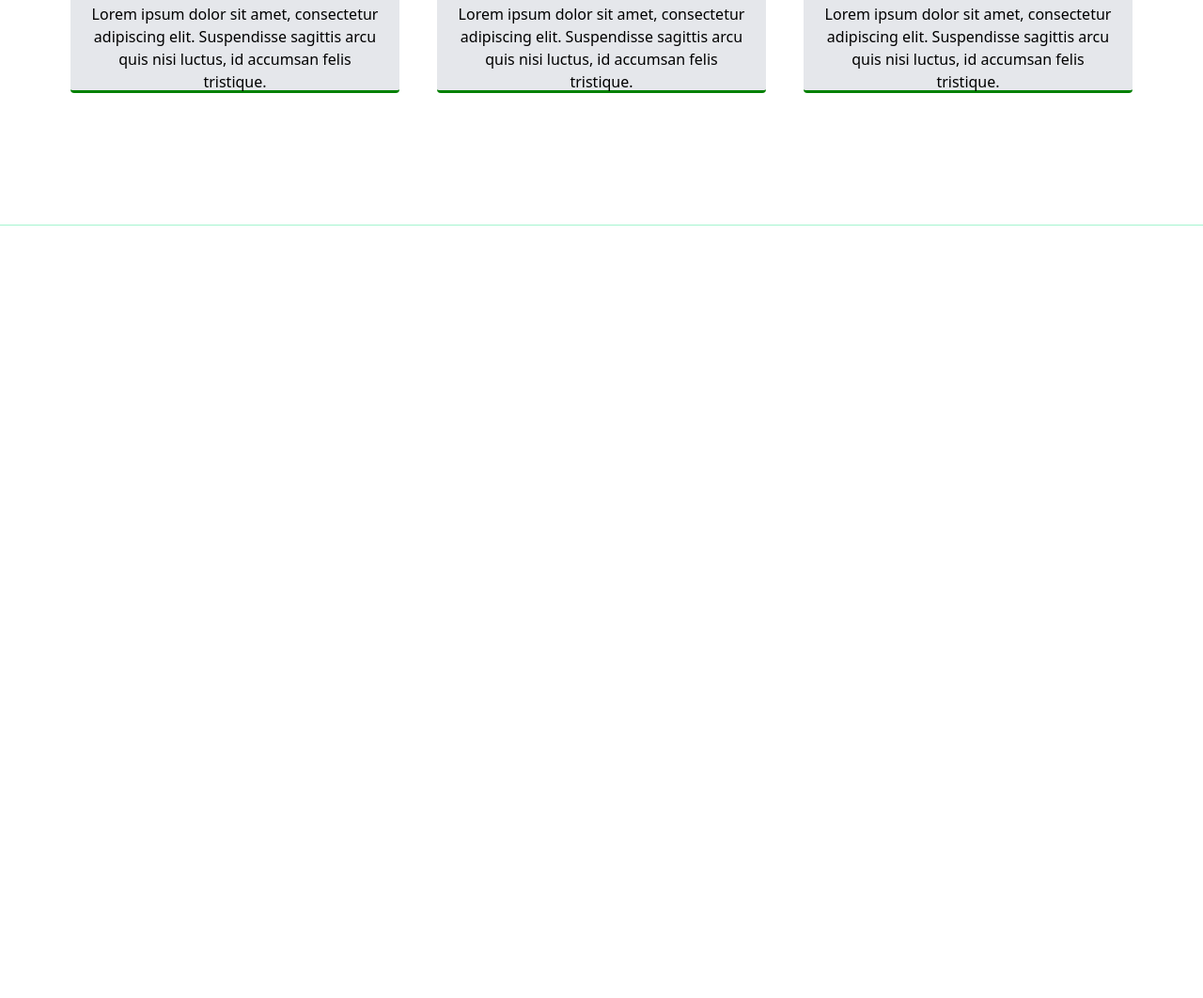
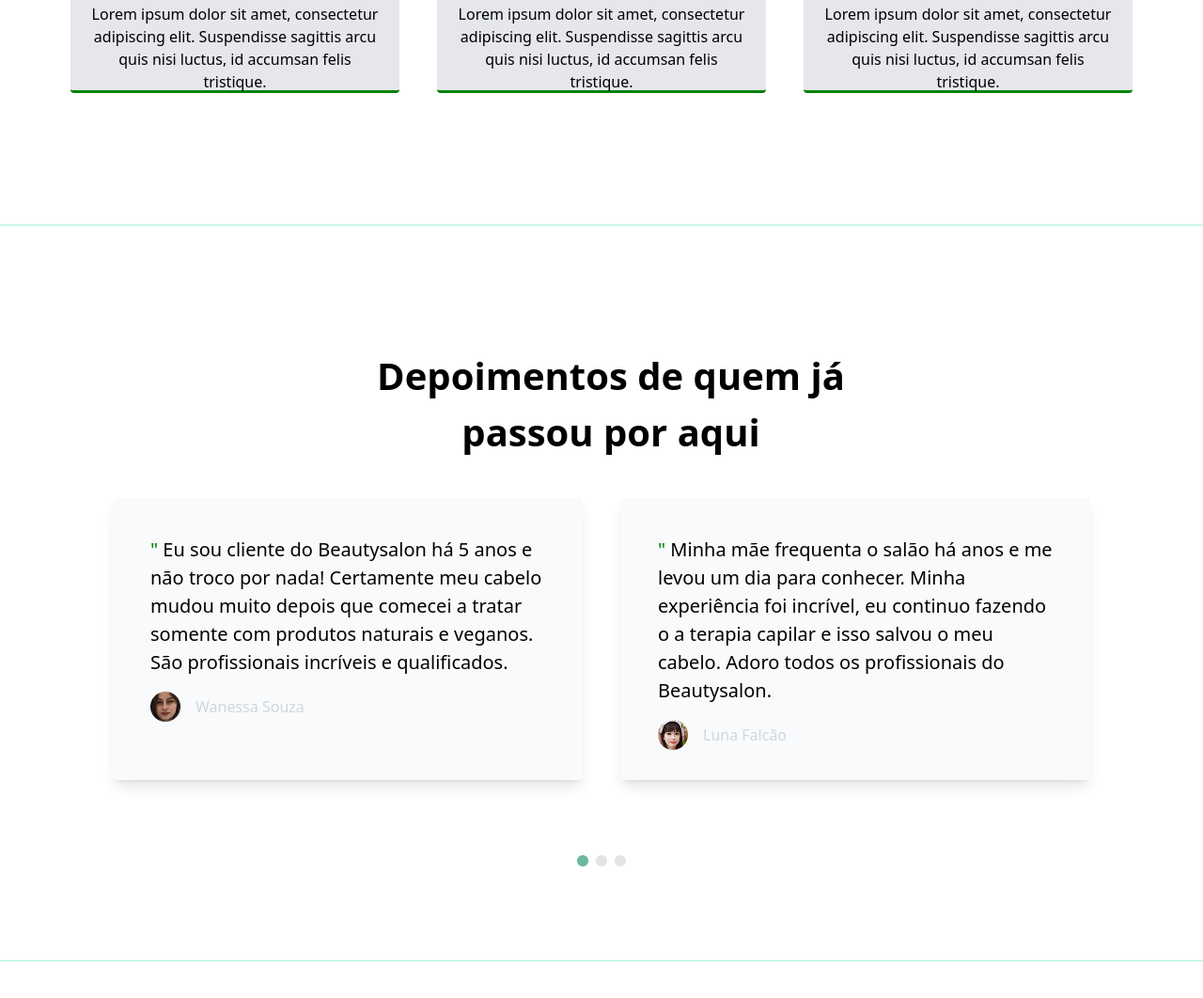
Before and after one commit to TOJIo7/Tailwind-media, a website: page index.html in a window 1280 px wide. Shown: the part 1875-2937 px from the top of the page at 94% size. Before the commit the page ends 2195 px from the top, so only its background shows below. Drawn offline with Linux system fonts and the light colour scheme.

Commit message:
section3

```diff
--- a/index.html
+++ b/index.html
@@ -99,6 +99,37 @@
         </div>
     </section>
     <hr class=" mb-20 text-emerald-200">
+    <section class="sc4 bg-gray-150 pt-[50px] flex flex-col items-center justify-between max-w-[1200px] m-auto mt-20 gap-10 pb-[100px]">
+        <div class="w-full lg:text-center lg:w-[50%]">
+            <h1 class="text-[40px] font-bold ml-[20px]">Depoimentos de quem já passou por aqui</h1>
+        </div>
+        <div class="al flex justify-between items-center flex-col lg:flex-row gap-10">
+            <div
+                class="dv1 lg:w-[500px] lg:h-[300px] w-[350px] h-[400px] bg-gray-50 p-[40px] shadow-lg rounded-sm mb-10 ">
+                <p class="text-[20px]"><span class="text-[green]">"</span> Eu sou cliente do Beautysalon há 5 anos e não
+                    troco por nada! Certamente meu cabelo mudou muito depois que comecei a tratar somente com produtos
+                    naturais e veganos. São profissionais incríveis e qualificados. </p>
+                <div class="dis flex items-center gap-4 mt-4">
+                    <img src="Img (2).png" alt="">
+                    <p class="text-gray-300 shadow-sd">Wanessa Souza</p>
+                </div>
+            </div>
+            <div
+                class="dv1 hidden md:block lg:w-[500px]  w-[350px] h-[300px] bg-gray-50 p-[40px] shadow-lg rounded-sm mb-10 ">
+                <p class="text-[20px]"><span class="text-[green]">"</span> Minha mãe frequenta o salão há anos e me
+                    levou um dia para conhecer. Minha experiência foi incrível, eu continuo fazendo o a terapia capilar
+                    e isso salvou o meu cabelo. Adoro todos os profissionais do Beautysalon. </p>
+                <div class="dis flex items-center gap-4 mt-4">
+                    <img src="Img (3).png" alt="">
+                    <p class="text-gray-300 shadow-sd">Luna Falcão</p>
+                </div>
+            </div>
+        </div>
+        <div class="g text-center ">
+            <img src="Dots.png" alt="">
+        </div>
+    </section>
+    <hr class=" mb-20 text-emerald-200">
 
 </body>
 
```
